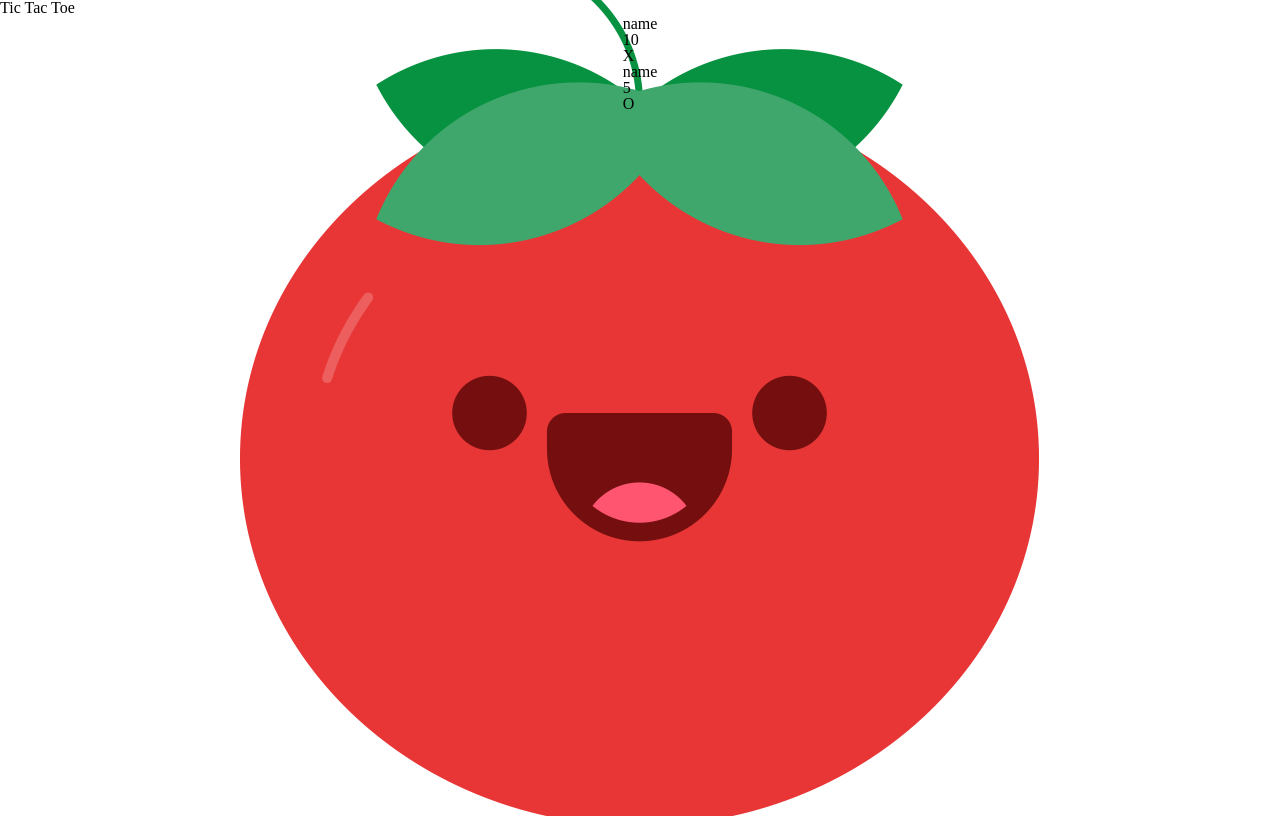
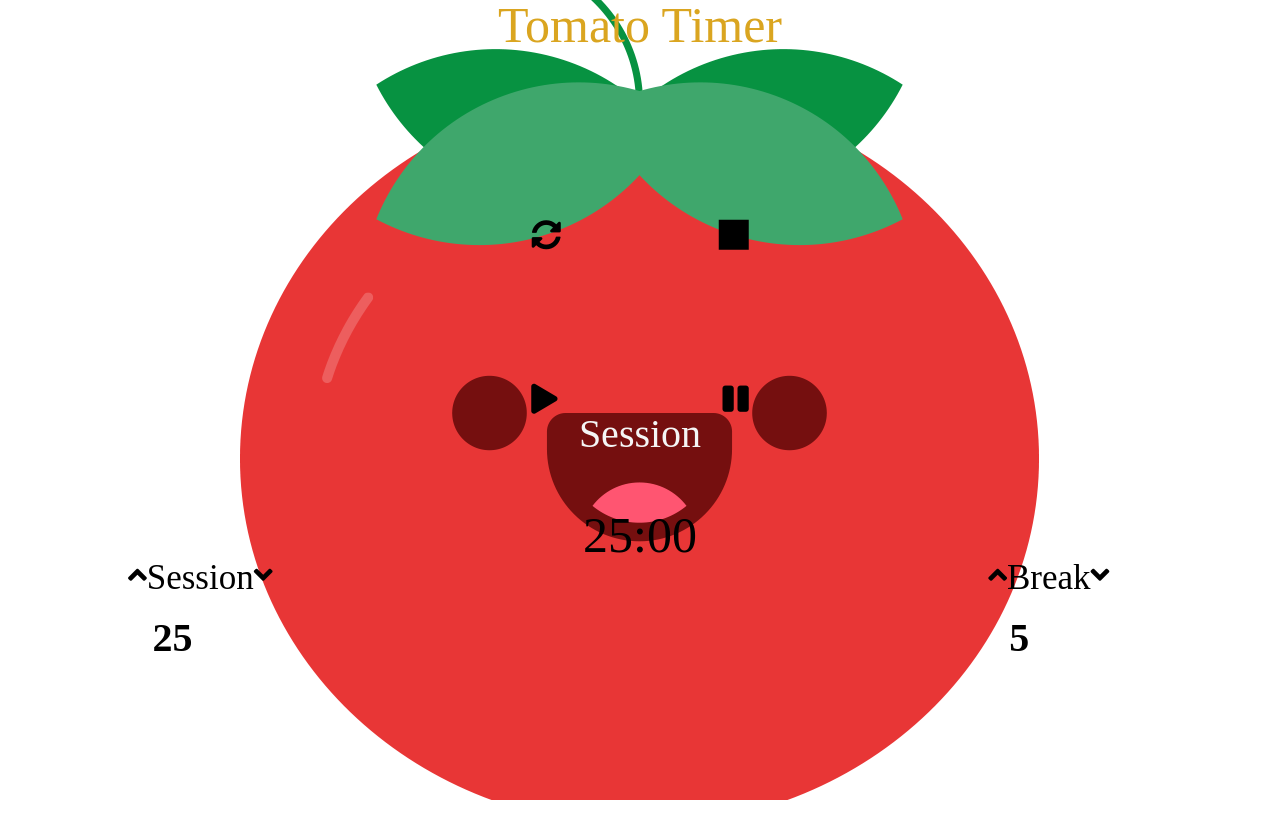
Before and after one commit to Glug07/Glug07.github.io, a plain HTML site: page index.html in a window 1280 px wide. Drawn offline with Linux system fonts and the light colour scheme.

Commit message:
[FIX] html name

```diff
--- a/index.html
+++ b/index.html
@@ -6,48 +6,55 @@
     <meta name="viewport" content="width=device-width, initial-scale=1.0">
     <link href="CSS/reset.css" rel="stylesheet">
     <link href="CSS/main-page.css" rel="stylesheet">
-    <script defer src="JavaScript/managingTicTacToe.js" type="module"></script>
-    <title>Tic Tac Toe</title>
+    <link rel="stylesheet" href="https://use.fontawesome.com/releases/v5.0.13/css/all.css" integrity="sha384-DNOHZ68U8hZfKXOrtjWvjxusGo9WQnrNx2sqG0tfsghAvtVlRW3tvkXWZh58N9jp" crossorigin="anonymous">
+    <title>Tomato Timer</title>
 </head>
 
 <body>
-    <header id="header-id">
-        <h1>Tic Tac Toe</h1>
-    </header>
-    <main id="main-content-id">
-        <div id="game-content-div">
-            <div id="score-board-general-id">
-                <div class="score-board">
-                    <div class="player-name">
-                        name
-                    </div>
-                    <div class="player-score">
-                        10
-                    </div>
-                    <div class="player-symbol">
-                        X
-                    </div>
+    <main id="div-main">
+        <div id="div-title">
+            <p class="para-title">Tomato Timer</p>
+        </div>
+        <div id="div-clock-state">
+            <div id="div-tools">
+                <div id="div-run-reset">
+                    <i class="fas fa-sync-alt"></i>
+                    <i class="fas fa-square-full"></i>
                 </div>
-                <div class="score-board">
-                    <div class="player-name">
-                        name
-                    </div>
-                    <div class="player-score">
-                        5
-                    </div>
-                    <div class="player-symbol">
-                        O
-                    </div>
+                <div id="div-pause-restart">
+                    <i class="fas fa-play"></i>
+                    <i class="fas fa-pause"></i>
                 </div>
             </div>
-            <div id="game-board-id">
-                <div id="tic-tac-toe-board-id">
-
+            <div id="div-actual">
+                <div id="div-actual-status">
+                    <p class="para-actual-status">Session</p>
+                </div>
+                <div id="div-actual-time">
+                    <p class="para-actual-time">25:00</p>
+                </div>
+            </div>
+        </div>
+        <div id="div-configuration">
+            <div id="div-session">
+                <div id="div-session-arrow">
+                    <i class="fas fa-angle-up"></i>
+                    <p class="para-type">Session</p>
+                    <i class="fas fa-angle-down"></i>
+                    <p class="para-value">25</p>
+                </div>
+            </div>
+            <d id="div-break">
+                <div id="div-break-arrow">
+                    <i class="fas fa-angle-up"></i>
+                    <p class="para-type">Break</p>
+                    <i class="fas fa-angle-down"></i>
+                    <p class="para-break-value para-value">5</p>
                 </div>
             </div>
         </div>
     </main>
+    <script src="JavaScript/main-page.js"></script>
 </body>
 
-
 </html>
```
